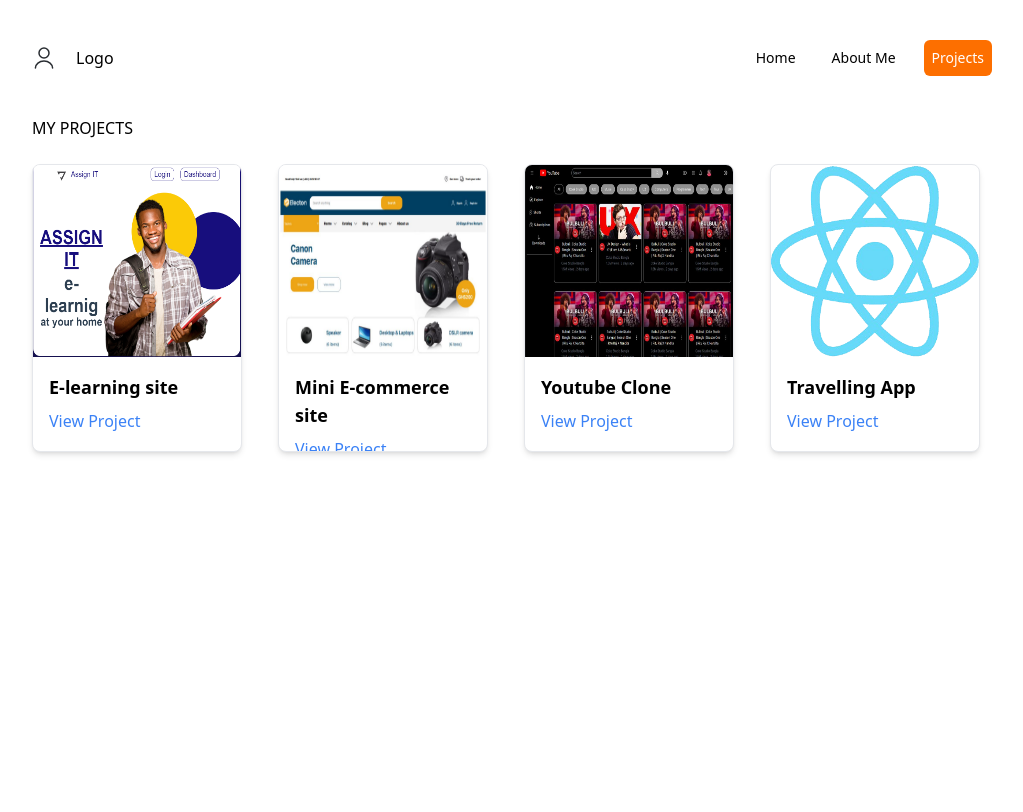
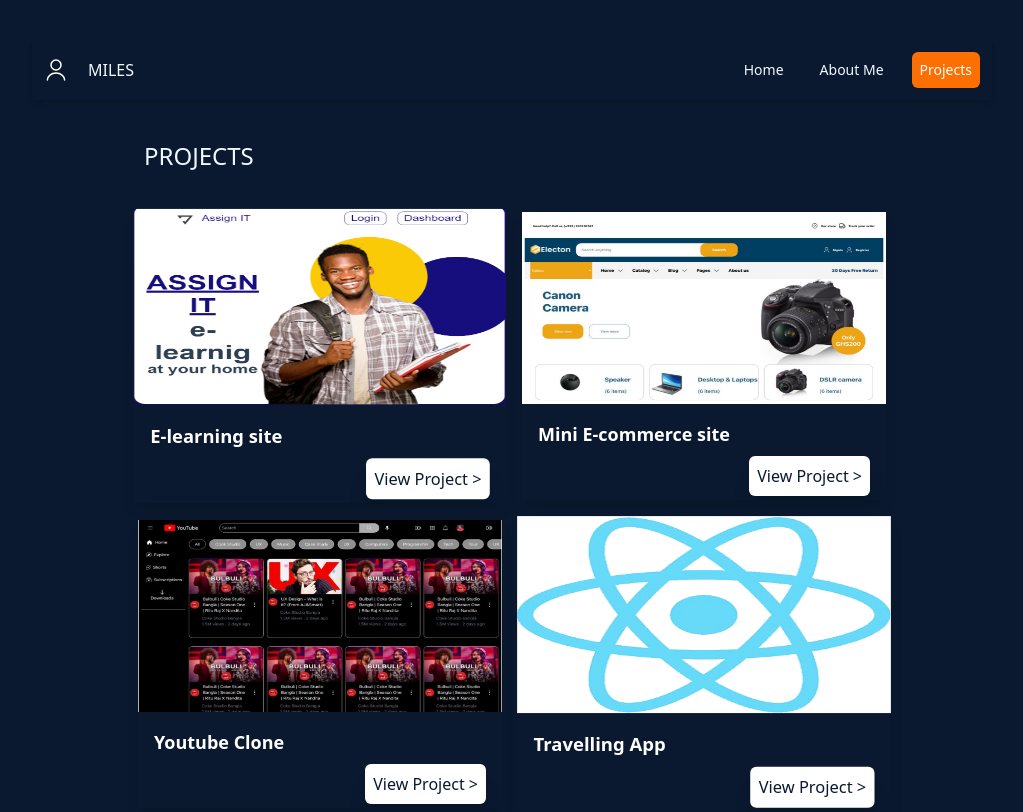
Before and after one commit to benjamin-nyankson/portfolio-website-benjamin-nyankson, a Vue app: page /projects in a window 1280 px wide. Shown: the whole page, without its empty margins (128-1151 px from the left). Built offline with nearby package versions, Linux system fonts and the light colour scheme.

Commit message:
feat: add animation to project list

```diff
--- a/src/assets/images/ProfileIcon.vue
+++ b/src/assets/images/ProfileIcon.vue
@@ -2,7 +2,7 @@
     <svg width="24" height="24" viewBox="0 0 24 24" fill="none" xmlns="http://www.w3.org/2000/svg">
         <path
             d="M12 12C14.7614 12 17 9.76142 17 7C17 4.23858 14.7614 2 12 2C9.23858 2 7 4.23858 7 7C7 9.76142 9.23858 12 12 12Z"
-            stroke="#292D32" stroke-width="1.5" stroke-linecap="round" stroke-linejoin="round" />
-        <path d="M20.5901 22C20.5901 18.13 16.7402 15 12.0002 15C7.26015 15 3.41016 18.13 3.41016 22" stroke="#292D32"
+            stroke="white" stroke-width="1.5" stroke-linecap="round" stroke-linejoin="round" />
+        <path d="M20.5901 22C20.5901 18.13 16.7402 15 12.0002 15C7.26015 15 3.41016 18.13 3.41016 22" stroke="white"
             stroke-width="1.5" stroke-linecap="round" stroke-linejoin="round" />
 </svg></template>
--- a/src/assets/main.css
+++ b/src/assets/main.css
@@ -5,6 +5,11 @@
 ::-webkit-scrollbar {
     width: 5px;
     height: 0;
+}
+
+body{
+    background-color: #0a192f;
+    color: aliceblue;
 }
 
 /* Track */
--- a/src/components/ProjectCard.vue
+++ b/src/components/ProjectCard.vue
@@ -1,9 +1,12 @@
 <template>
-    <div class="bg-white cursor-pointer border h-72 w-[210px] border-gray-200 rounded-lg overflow-hidden shadow-md transform transition duration-300 hover:scale-105 hover:shadow-lg">
-    <img :src="imgUrl" alt="" class="w-full h-48">
-      <div class="p-4">
+    <div :class="className ? 'scale-105' :''" class="bg-[#0a192f] cursor-pointer h-72 w-[364px] overflow-hidden shadow-lg transform transition duration-300 hover:scale-105 hover:shadow-lg">
+    <img :src="imgUrl" alt="" class="w-full bg-white h-48">
+      <div class="p-4 text-[#ffffff]">
         <h3 class="text-lg font-semibold mb-2">{{ title }}</h3>
-        <a :href="link" class="text-blue-500 hover:underline">View Project</a>
+        <div class="flex justify-end">
+          <a :href="link" class="bg-[#ffffff] shadow-xl rounded-md p-2 text-[#0a192f]">View Project &gt;</a>
+
+        </div>
       </div>
     </div>
   </template>
@@ -14,5 +17,8 @@
     title:string,
     link:string,
     imgUrl:string
+    className:string
   }>();
+
+
   </script>
--- a/src/components/navbar/TopNavBar.vue
+++ b/src/components/navbar/TopNavBar.vue
@@ -1,8 +1,8 @@
 <template>
-    <div class="flex items-center justify-between gap-5">
+    <div class="flex items-center justify-between shadow-md p-3 gap-5">
         <div class="flex items-center gap-5">
             <ProfileIcon />
-            <p>Logo</p>
+            <p>MILES</p>
         </div>
         <div class="cursor-pointer 2xs:block md:block lg:hidden 2xl:hidden" @click="showMenu = !showMenu">
             <MenuIcon/>
--- a/src/components/views/ProjectView.vue
+++ b/src/components/views/ProjectView.vue
@@ -1,22 +1,21 @@
 <template>
     <div class="mt-10">
-        <h1>MY PROJECTS</h1>
-        <GridComponent>
+        <h1 class="text-2xl pl-28 mb-10">PROJECTS</h1>
+        <div class="flex gap-5 flex-wrap items-center justify-center">
             <div v-for="project in listOfProjects" :key="project.name">
-                <ProjectCard :title="project.name" :imgUrl="project.img_url" :link="project.link" />
+                <ProjectCard :className="project.id === num ?'pulsate':''" :title="project.name" :imgUrl="project.img_url" :link="project.link" />
             </div>
-        </GridComponent>
+        </div>
     </div>
 </template>
 
 <script setup lang="ts">
 import { ref } from 'vue';
-import GridComponent from '../GridComponent.vue';
 import ProjectCard from '../ProjectCard.vue';
 import learn from "@/assets/e-lerning.png";
 import youtube from "@/assets/youtube-clone.png"
 import eCommerce from "@/assets/e-commerce.png"
-// import vueImg from "@/assets/vue-image.png"
+import vueImg from "@/assets/vue-image.png"
 import reactImg from "@/assets/react-png.png"
 
 const listOfProjects = ref([
@@ -28,5 +27,11 @@
     // { name: "Form Authentication", id: 6, type: "vue", img_url:vueImg, link: "" },
 ])
 
-
+const num = ref(0)
+  setInterval(()=>{
+if(num.value ===listOfProjects.value?.length){
+  num.value=0;
+}
+num.value+=1;
+  },1000)
 </script>
```
